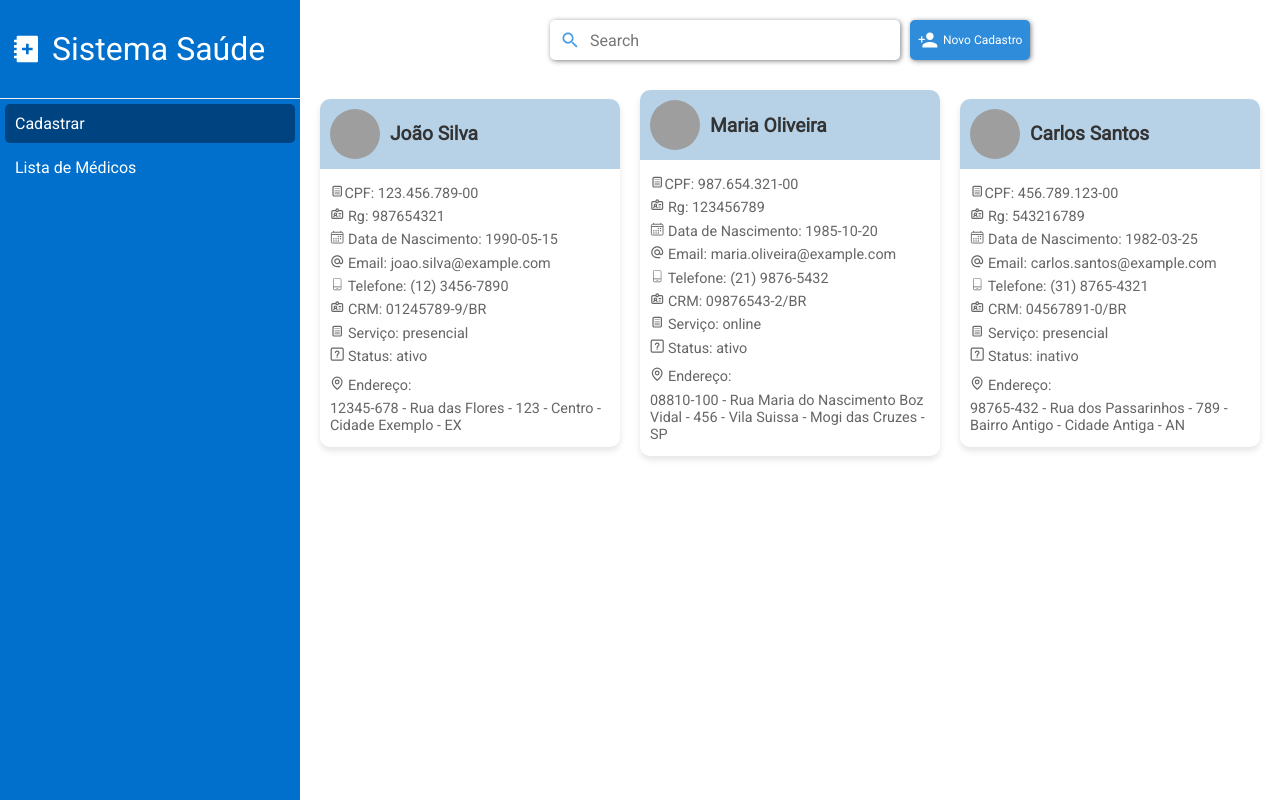
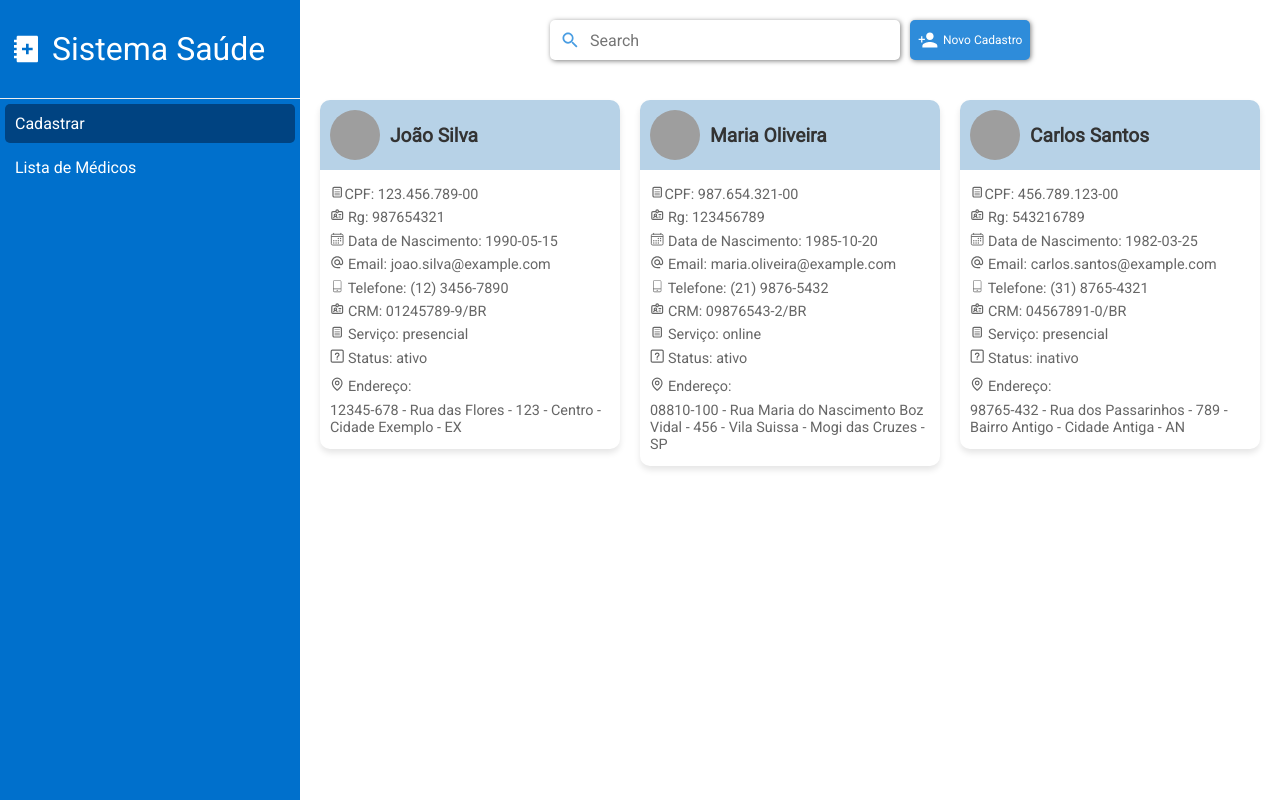
Before and after one commit to filipesanches/projeto-saude, a React (Vite) app: page /cadastro in a window 1280 px wide. Built offline with nearby package versions, Linux system fonts and the light colour scheme; data requests are answered from the project's data file; grey boxes are pictures that could not be loaded.

Commit message:
correção layout geral

```diff
--- a/src/components/LayoutRegister/LayoutRegister.module.scss
+++ b/src/components/LayoutRegister/LayoutRegister.module.scss
@@ -65,7 +65,7 @@
   .form-container {
     display: flex;
     justify-content: center;
-    align-items: center;
+    align-items: flex-start;
     max-width: 100vw;
     width: 100%;
     max-height: 100vh;
@@ -79,7 +79,10 @@
     display: flex;
     flex-flow: row wrap;
     justify-content: center;
-    align-items: center;
+    align-items: flex-start;
+    max-height: calc(100vh - 100px);
+    overflow: auto;
+    padding: 10px;
     .card-register {
       width: 300px;
       border-radius: 10px;
@@ -143,3 +146,9 @@
     }
   }
 }
+
+@media screen and (max-width: 952px){
+  .card-container {
+    max-height: calc(100vh - 170px) !important;
+  }
+}
--- a/src/index.scss
+++ b/src/index.scss
@@ -5,11 +5,21 @@
   box-sizing: border-box;
   font-family: 'Roboto', sans-serif;
 }
+html, body, #root{
+  max-height: 100vh;
+  height: 100%;
+}
 .layout{
   width: 100%;
-  height: 100vh;
+  max-height: 100vh;
+  height: 100%;
   display: grid;
   grid-template-columns: 300px 1fr;
+  overflow: auto;
+  .content{
+    max-height: 100vh;
+    overflow: auto;
+  }
 }
 
 @media screen and (max-width: 952px) {
--- a/src/routes/layout.tsx
+++ b/src/routes/layout.tsx
@@ -6,7 +6,7 @@ export default function Layout() {
     <>
       <div className={'layout'}>
         <SideBar />
-        <div>
+        <div className={'content'}>
           <Outlet />
         </div>
       </div>
```
